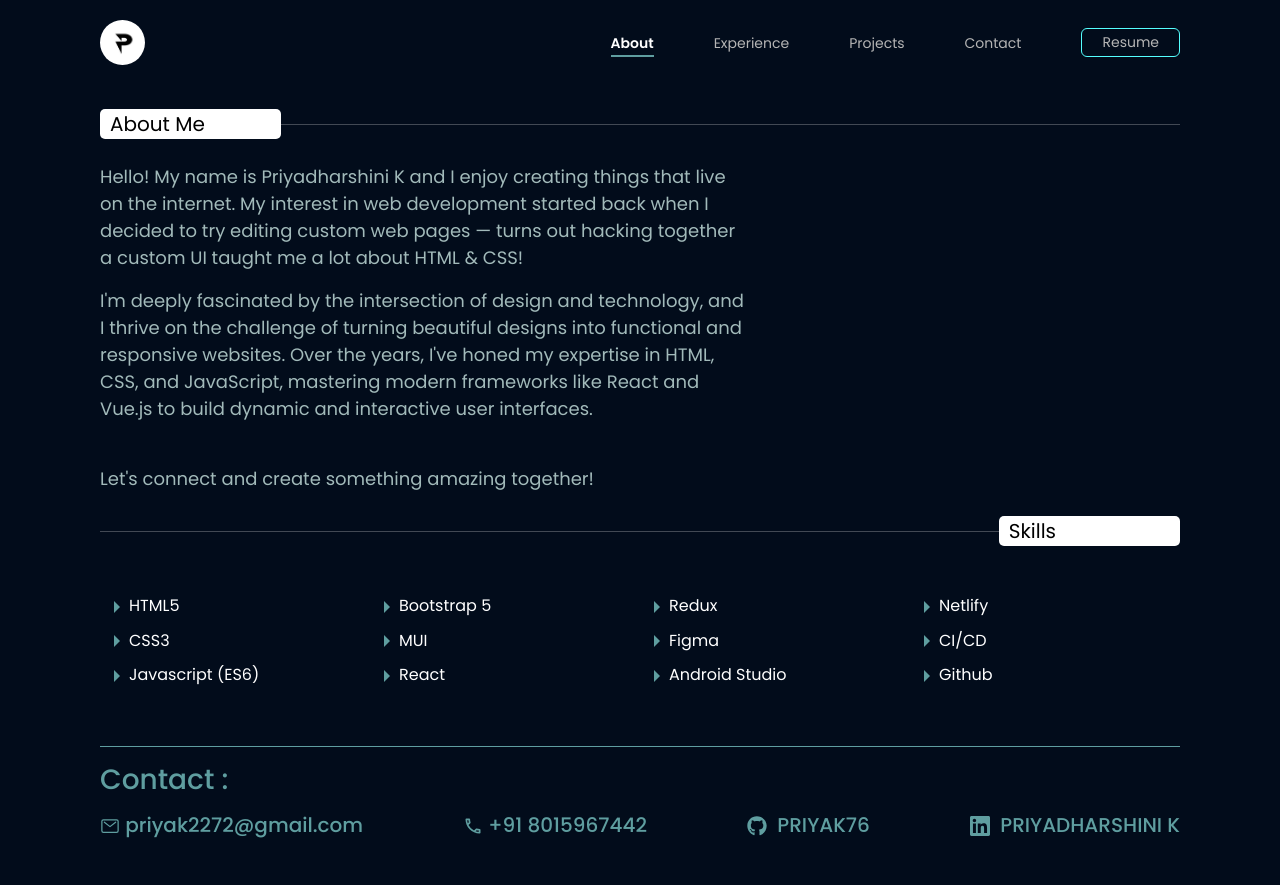
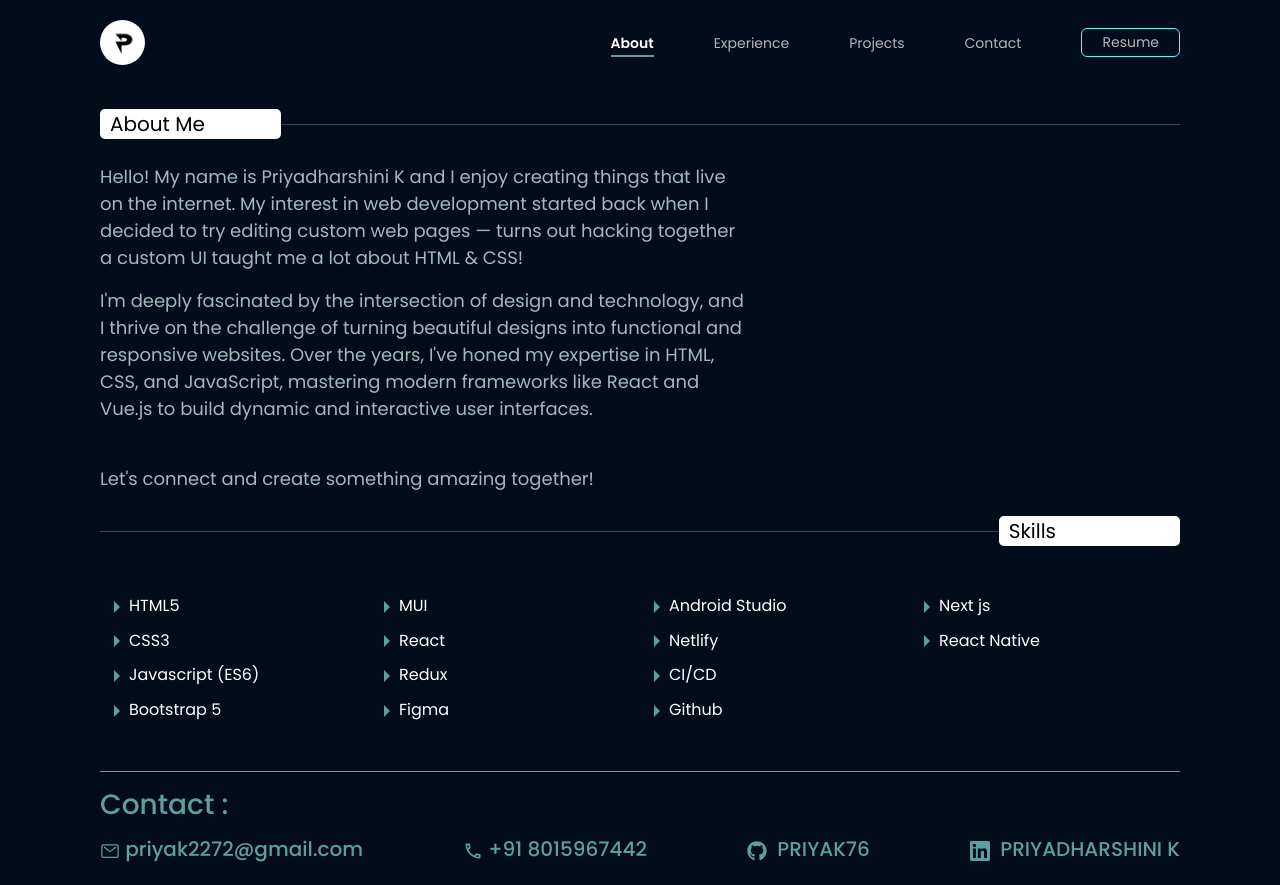
Before and after one commit to PRIYAK76/priyadharshiniprotfolio, a React (Create React App) app: page /About in a window 1280 px wide. Before the commit the page ends 861 px from the top, so only its background shows below. Built offline with nearby package versions, Linux system fonts and the light colour scheme.

Commit message:
changes done

```diff
--- a/src/pages/about/About.js
+++ b/src/pages/about/About.js
@@ -2,7 +2,7 @@ import React from 'react'
 import { IoMdArrowDropright } from "react-icons/io";
 
 const About = () => {
-  const items = ['HTML5', 'CSS3', 'Javascript (ES6)', 'Bootstrap 5', 'MUI', 'React', 'Redux', 'Figma', 'Android Studio', 'Netlify', 'CI/CD', 'Github'];
+  const items = ['HTML5', 'CSS3', 'Javascript (ES6)', 'Bootstrap 5', 'MUI', 'React', 'Redux', 'Figma', 'Android Studio', 'Netlify', 'CI/CD', 'Github', 'Next js', 'React Native'];
   return (
     <div className='container'>
       <div>
--- a/src/pages/experience/Experience.js
+++ b/src/pages/experience/Experience.js
@@ -6,9 +6,9 @@ const Experience = () => {
     "Implemented Bootstrap framework to ensure cross-browser compatibility and mobile responsiveness.",
     "Utilized React.js and Redux for state management and building interactive user interfaces.",
     "Conducted code reviews and implemented best practices to ensure code quality and maintainability."]
+
   return (
     <div className='container'>
-
       <div>
         <div class="hr-with-text my-4">
           <span class="hr-text1 about-me-title">Where I have Worked</span>
--- a/src/pages/projects/Projects.js
+++ b/src/pages/projects/Projects.js
@@ -26,12 +26,6 @@ const Projects = () => {
           </div>
         ))}
       </div>
-      {/*<div class="hr-with-text my-4">
- <span class="hr-text1 about-me-title">
-<a href={proj.Link} target="_blank" rel="noopener noreferrer">
-  {proj.ProjectName} - View </a></span>
-<hr />
-</div> */}
     </div>
   )
 }
```
Lines whose indentation alone changed are shown as unchanged.
